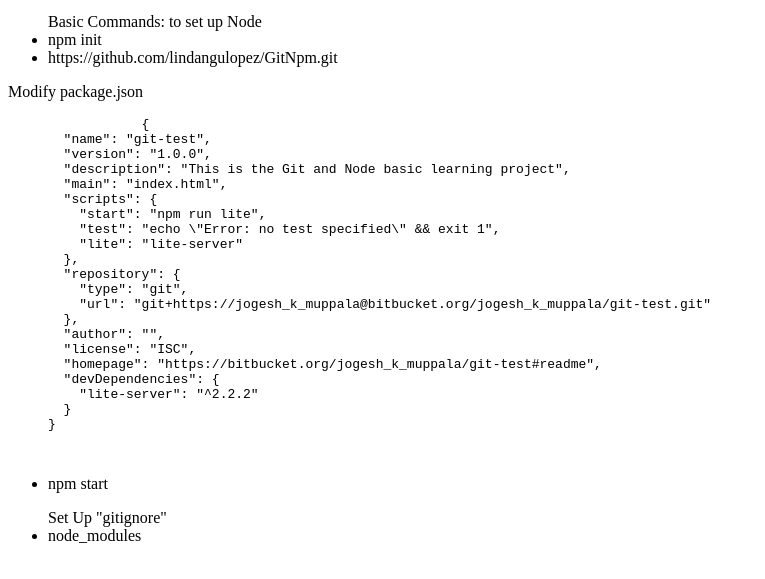
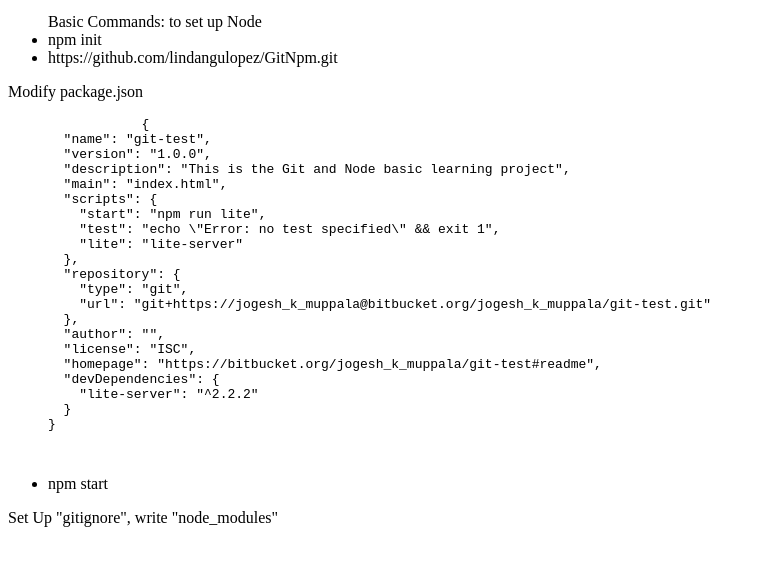
Before and after one commit to lindangulopez/GitNpm, a website: page index.html in a window 1280 px wide. Shown: the part 101-680 px from the top of the page, without its empty margins (0-765 px from the left). Drawn offline with Linux system fonts and the light colour scheme.

Commit message:
node_modules ignored

```diff
--- a/index.html
+++ b/index.html
@@ -45,12 +45,11 @@
         <li>npm start</li>
     </ul>
 
-    <ul>
-        Set Up "gitignore"
-    <li>
-        node_modules
-    </li>
+<p>Set Up "gitignore", write "node_modules"</p>
 
-    </ul>
+
+
+
+
 </body>
 </html>
```
